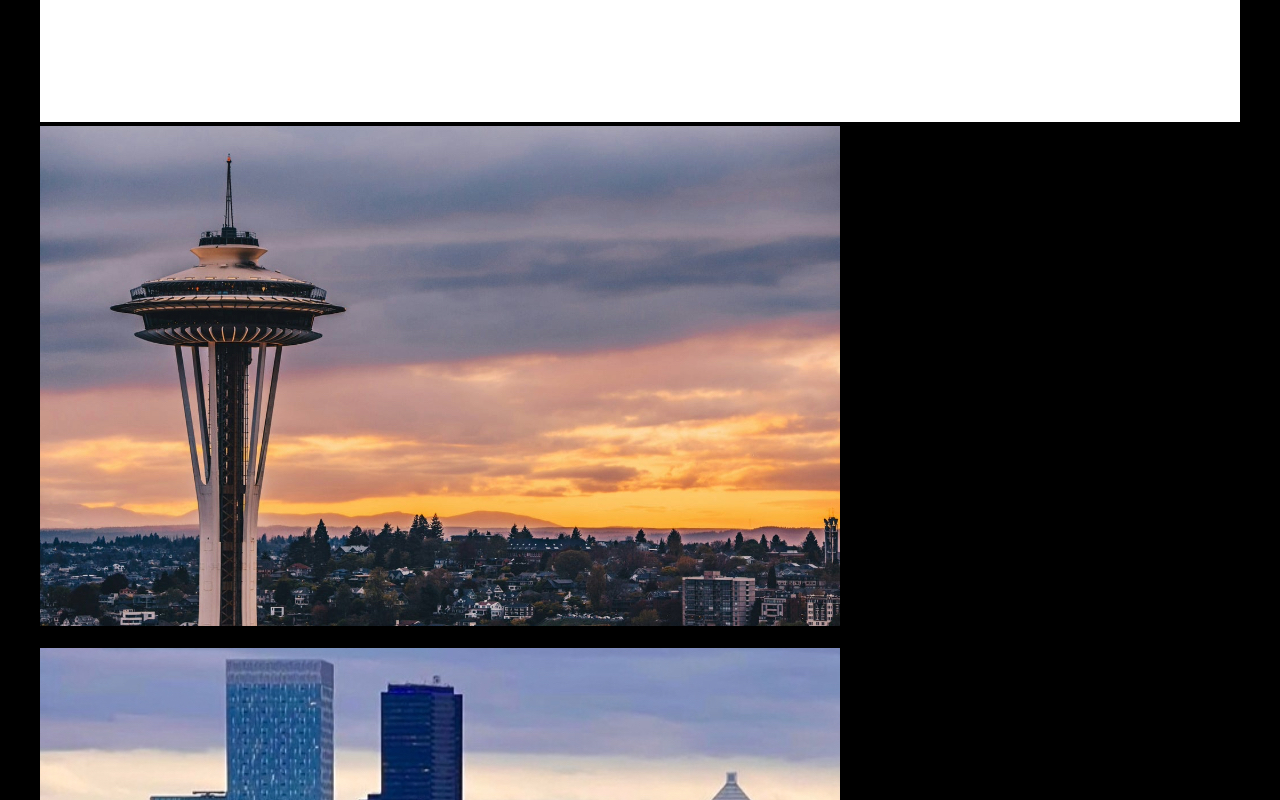
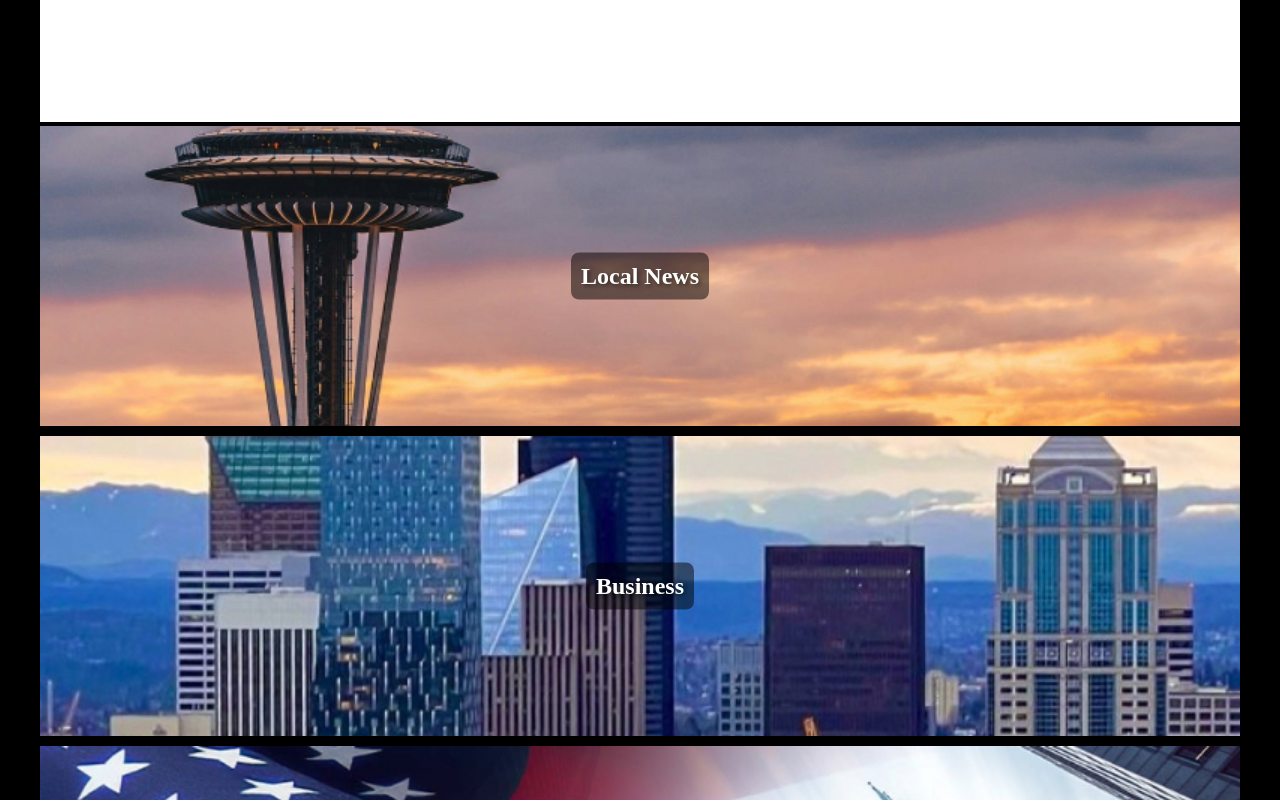
Before and after one commit to michaelakbritt/tilepage, a plain HTML site: page index.html in a window 1280 px wide. Shown: the part 820-1620 px from the top of the page. Drawn offline with Linux system fonts and the light colour scheme.

Commit message:
Update style.css

```diff
--- a/style.css
+++ b/style.css
@@ -54,3 +54,38 @@ body {
     background-color: #111;
 }
 /* Tile Images */
+.image-tiles {
+    display: flex;
+    flex-wrap: wrap;
+    gap: 10px;
+}
+
+/* Each tile that contains an image */
+.tile {
+    position: relative; /* Make the tile a positioned container */
+    width: 100%;
+    height: 300px; /* Set the height of each image tile */
+    overflow: hidden; /* Prevent overflow of images */
+}
+
+/* Image inside the tile */
+.tile img {
+    width: 100%;
+    height: 100%;
+    object-fit: cover; /* Make sure the image covers the container */
+}
+
+/* Overlay text styling */
+.overlay {
+    position: absolute; /* Position the text over the image */
+    top: 50%; /* Center the text vertically */
+    left: 50%; /* Center the text horizontally */
+    transform: translate(-50%, -50%); /* Offset by 50% to perfectly center it */
+    color: white; /* White text color */
+    font-size: 24px; /* Size of the text */
+    font-weight: bold; /* Make the text bold */
+    text-shadow: 2px 2px 4px rgba(0, 0, 0, 0.5); /* Optional: text shadow for better readability */
+    background-color: rgba(0, 0, 0, 0.5); /* Optional: semi-transparent background */
+    padding: 10px; /* Optional: add padding around the text */
+    border-radius: 8px; /* Optional: rounded corners for the overlay */
+}
```
